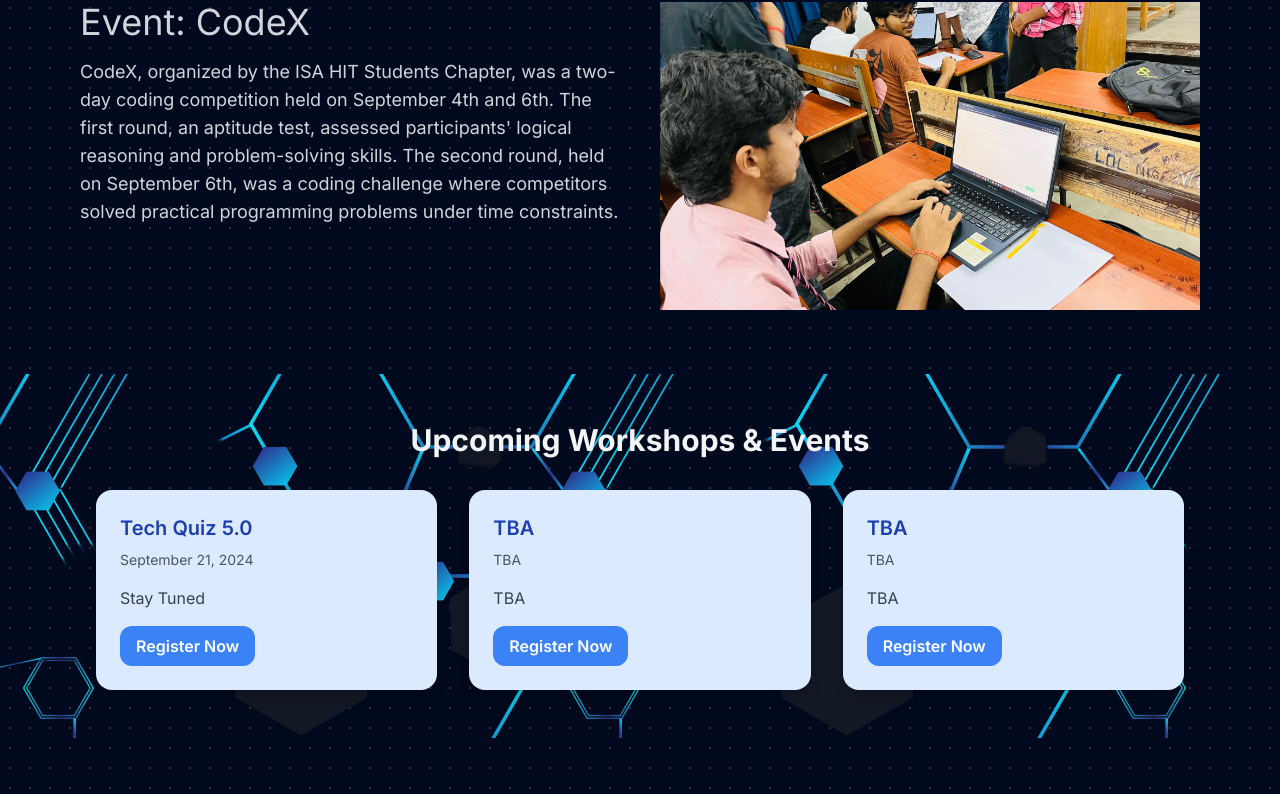
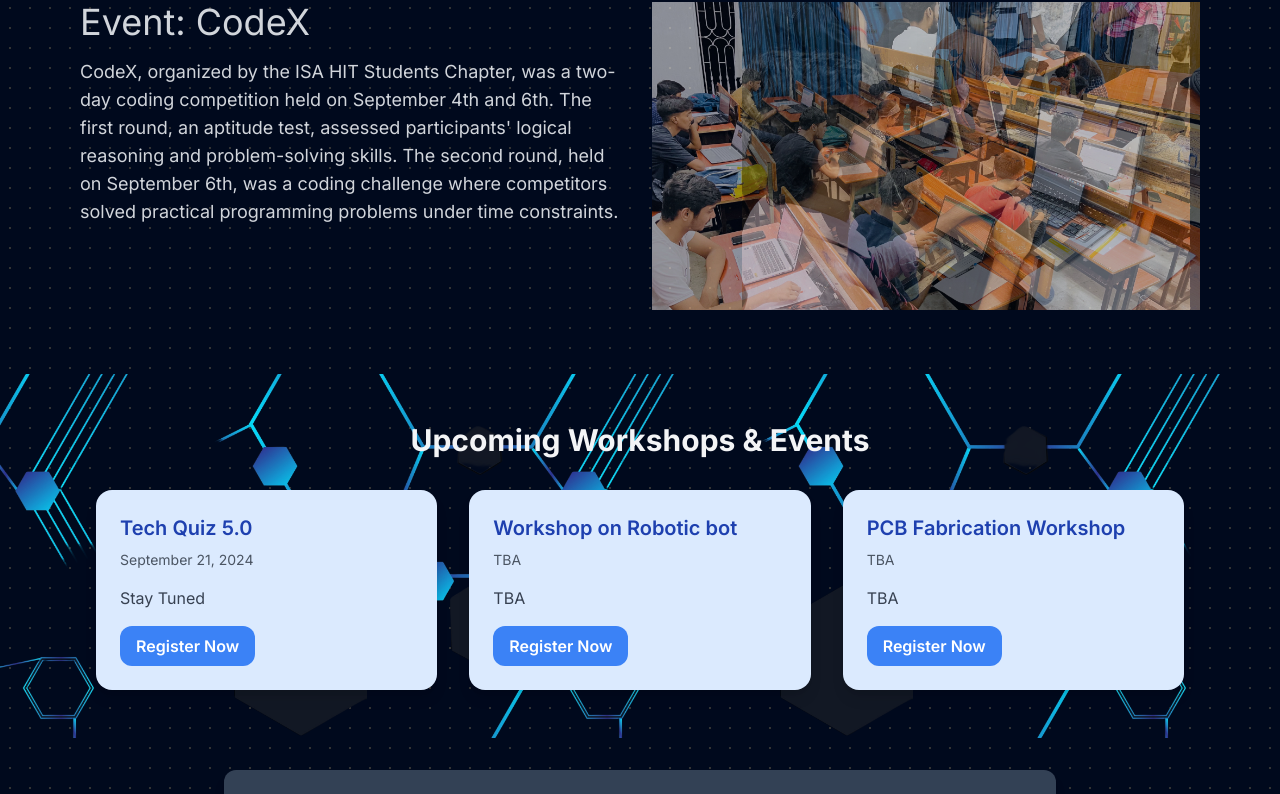
Before and after one commit to ranaayushman/eie, a Next.js app: page / in a window 1280 px wide. Shown: the part 1922-2716 px from the top of the page. Built offline with nearby package versions, Linux system fonts and the light colour scheme.

Commit message:
Updated Notice

```diff
--- a/app/page.tsx
+++ b/app/page.tsx
@@ -19,7 +19,7 @@
       <Previous />
       <PastEvents />
       <NoticeBoard />
-      <Socials />
+      {/* <Socials /> */}
       <Testimonial />
       <Footer />
     </div>
--- a/app/section/Notice.tsx
+++ b/app/section/Notice.tsx
@@ -13,17 +13,15 @@
     link: "/",
   },
   {
-    title: "TBA",
+    title: "Workshop on Robotic bot",
     date: "TBA",
-    description:
-      "TBA",
+    description: "TBA",
     link: "/",
   },
   {
-    title: "TBA",
+    title: "PCB Fabrication Workshop",
     date: "TBA",
-    description:
-      "TBA",
+    description: "TBA",
     link: "/",
   },
 ];
@@ -34,7 +32,7 @@
       id="event"
       className="py-12 bg-contain bg-center"
       style={{
-        backgroundImage: "url('/img/coolbgno.png')", // Set the background image
+        backgroundImage: "url('/img/coolbgno.png')",
       }}
     >
       <MaxWidthWrapper>
```
